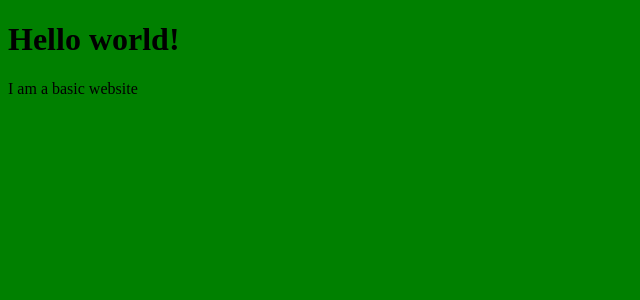
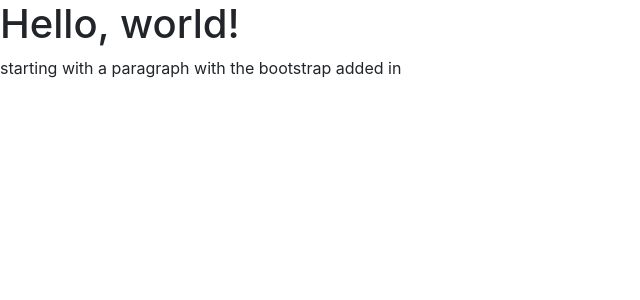
Before and after one commit to laurabug/hellowebapp, a Django app: page / in a window 1280 px wide. Shown: the top 300 px of the page, without its empty margins (0-640 px from the left). Run offline with Django 3.2, Linux system fonts and the light colour scheme; some libraries are stand-ins or nearby versions.

Commit message:
adding all new code

```diff
--- a/collection/static/css/style.css
+++ b/collection/static/css/style.css
@@ -1,3 +1,3 @@
-body {
-	background-color: green;
+h1 {
+	color: green;
 }
--- a/collection/templates/index.html
+++ b/collection/templates/index.html
@@ -1,13 +1,29 @@
-<!doctype html>
-{% load staticfiles %}
+<!DOCTYPE html>
+<html lang="en">
+  <head>
+    <meta charset="utf-8">
+    <meta http-equiv="X-UA-Compatible" content="IE=edge">
+    <meta name="viewport" content="width=device-width, initial-scale=1">
+    <!-- The above 3 meta tags *must* come first in the head; any other head content must come *after* these tags -->
+    <title>Bootstrap 101 Template</title>
 
-<html>
-	<head>
-		<title>My Hello Web App Project</title>
-		<link rel="stylesheet" href="{% static 'css/style.css' %}"/>
-	</head>
-	<body>
-		<h1>Hello world!</h1>
-		<p>I am a basic website</p>
-	</body>
+    <!-- Bootstrap -->
+    <link href="css/bootstrap.min.css" rel="stylesheet">
+
+    <!-- HTML5 shim and Respond.js for IE8 support of HTML5 elements and media queries -->
+    <!-- WARNING: Respond.js doesn't work if you view the page via file:// -->
+    <!--[if lt IE 9]>
+      <script src="https://oss.maxcdn.com/html5shiv/3.7.3/html5shiv.min.js"></script>
+      <script src="https://oss.maxcdn.com/respond/1.4.2/respond.min.js"></script>
+    <![endif]-->
+  </head>
+  <body>
+    <h1>Hello, world!</h1>
+    <p>starting with a paragraph with the bootstrap added in</p>
+
+    <!-- jQuery (necessary for Bootstrap's JavaScript plugins) -->
+    <script src="https://ajax.googleapis.com/ajax/libs/jquery/1.12.4/jquery.min.js"></script>
+    <!-- Include all compiled plugins (below), or include individual files as needed -->
+    <script src="js/bootstrap.min.js"></script>
+  </body>
 </html>
```
Also changed, not shown: package-lock.json (added).
